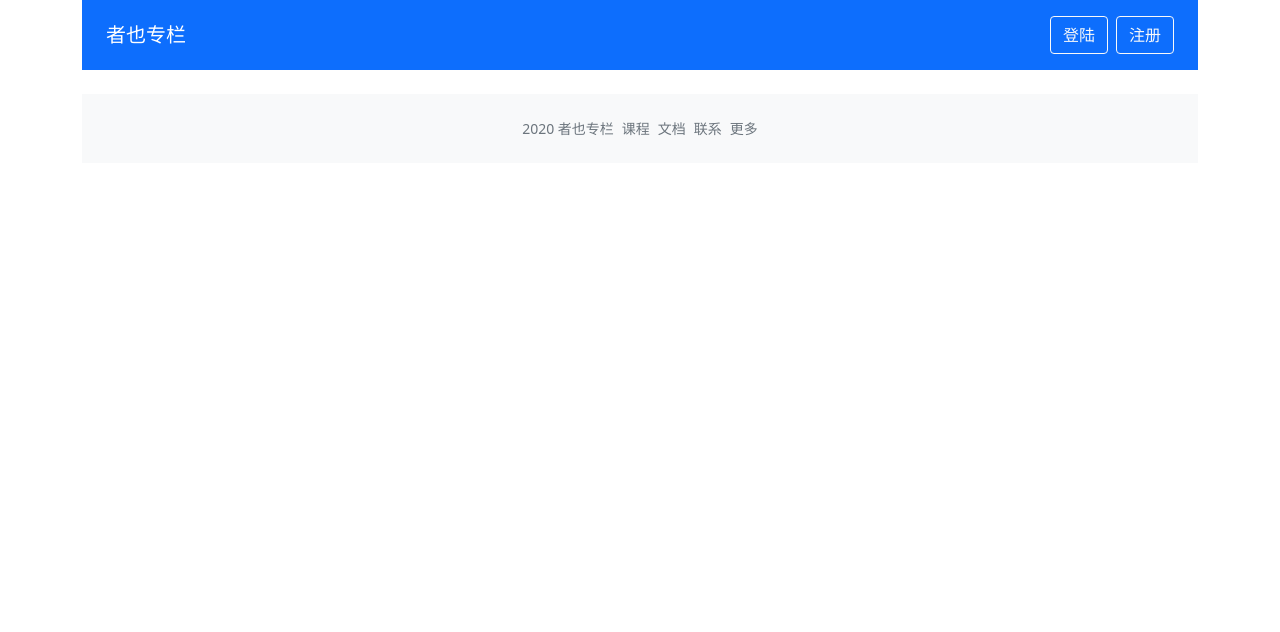
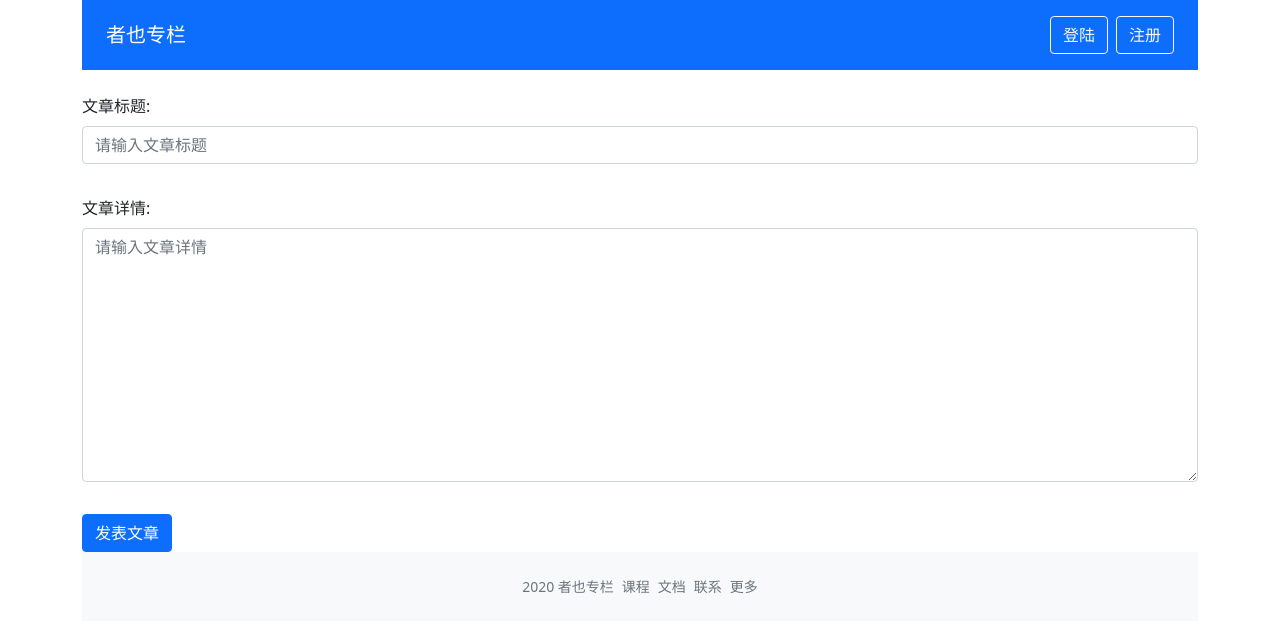
Before and after one commit to Nicolana/zheye, a Vue app: page /create in a window 1280 px wide. Shown: the top 632 px of the page. Built offline with nearby package versions, Linux system fonts and the light colour scheme.

Commit message:
commit store function

```diff
--- a/package.json
+++ b/package.json
@@ -11,7 +11,8 @@
     "bootstrap": "^5.0.0-beta2",
     "mitt": "^2.1.0",
     "vue": "^3.0.0",
-    "vue-router": "4"
+    "vue-router": "4",
+    "vuex": "^4.0.0"
   },
   "devDependencies": {
     "@typescript-eslint/eslint-plugin": "^4.18.0",
--- a/src/App.vue
+++ b/src/App.vue
@@ -17,15 +17,11 @@
 </template>
 
 <script lang="ts">
-import { defineComponent } from 'vue'
+import { computed, defineComponent } from 'vue'
+import { useStore } from 'vuex'
 import 'bootstrap/dist/css/bootstrap.min.css'
-import GlobalHeader, { UserProps } from './components/GlobalHeader.vue'
-
-const currentUser:UserProps = {
-  isLogin: false,
-  name: 'Nicolana',
-  id: 1231
-}
+import GlobalHeader from './components/GlobalHeader.vue'
+import { GlobalDataProps } from './store/types'
 
 export default defineComponent({
   name: 'App',
@@ -33,12 +29,14 @@ export default defineComponent({
     GlobalHeader
   },
   setup () {
+    const store = useStore<GlobalDataProps>()
+    const currentUser = computed(() => store.state.user)
     const onFormSubmit = (result: boolean) => {
       console.log('1234', result)
     }
 
     return {
-      currentUser: currentUser,
+      currentUser,
       onFormSubmit
     }
   }
--- a/src/components/GlobalHeader.vue
+++ b/src/components/GlobalHeader.vue
@@ -17,7 +17,7 @@
     </ul>
     <ul v-else class="list-inline mb-0">
       <dropdown :title="`你好 ${user.name}`">
-        <dropdown-item><a href="#" class="dropdown-item">新建文章</a></dropdown-item>
+        <dropdown-item><router-link to="/create" class="dropdown-item">新建文章</router-link></dropdown-item>
         <dropdown-item :disabled="true"><a href="#" class="dropdown-item">编辑资料</a></dropdown-item>
         <dropdown-item><a href="#" class="dropdown-item">退出登录</a></dropdown-item>
       </dropdown>
@@ -47,6 +47,9 @@ export default defineComponent({
       type: Object as PropType<UserProps>,
       required: true
     }
+  },
+  setup () {
+    return {}
   }
 })
 </script>
--- a/src/components/ValidateInput.vue
+++ b/src/components/ValidateInput.vue
@@ -1,13 +1,23 @@
 <template>
 <div class="validate-input-container pb-3">
   <input type="text"
+    v-if="tag!=='textarea'"
     class="form-control"
     :value="inputRef.val"
     :class="{'is-invalid': inputRef.error}"
     @blur="validateInput"
     @input="updateValue"
     v-bind="$attrs"
-  >
+  />
+  <textarea type="text"
+    v-else
+    class="form-control"
+    :value="inputRef.val"
+    :class="{'is-invalid': inputRef.error}"
+    @blur="validateInput"
+    @input="updateValue"
+    v-bind="$attrs"
+   />
   <span v-if="inputRef.error" class="invalid-feedback">{{ inputRef.message }}</span>
 </div>
 </template>
@@ -23,13 +33,18 @@ interface RuleProp {
 }
 
 export type RulesProp = RuleProp[]
+export type TagType = 'input' | 'textarea'
 export default defineComponent({
   name: 'ValidateInput',
   props: {
     rules: {
       type: Array as PropType<RulesProp>
     },
-    modelValue: String
+    modelValue: String,
+    tag: {
+      type: String as PropType<TagType>,
+      default: 'input'
+    }
   },
   inheritAttrs: false,
   setup (props, context) {
--- /dev/null
+++ b/src/store/index.ts
@@ -0,0 +1,42 @@
+import { routerKey } from 'vue-router'
+import { createStore } from 'vuex'
+import { testColumns, testPosts } from './testData'
+import { ColumnProps, PostProps } from './types'
+
+interface UserProps {
+  isLogin: boolean;
+  name?: string;
+  id?: number;
+  columnId?: number;
+}
+export interface GlobalDataProps {
+  columns: ColumnProps[];
+  posts: PostProps[];
+  user: UserProps;
+}
+
+const store = createStore<GlobalDataProps>({
+  state: {
+    columns: testColumns,
+    posts: testPosts,
+    user: { isLogin: false, name: '', columnId: 1 }
+  },
+  mutations: {
+    login (state) {
+      state.user = { ...state.user, isLogin: true, name: 'viking' }
+    },
+    createPost (state, newPost) {
+      state.posts.push(newPost)
+    }
+  },
+  getters: {
+    getColumnById: (state) => (id: number) => {
+      return state.columns.find(c => c._id === id)
+    },
+    getPostsByCid: (state) => (id: number) => {
+      return state.posts.filter(post => post._id === id)
+    }
+  }
+})
+
+export default store
--- /dev/null
+++ b/src/store/testData.ts
@@ -0,0 +1,61 @@
+import { ColumnProps, PostProps, UserProps } from './types'
+
+export const testColumns: ColumnProps[] = [
+  {
+    _id: 1,
+    title: 'test1的专栏',
+    description: '这是的test1专栏，有一段非常有意思的简介，可以更新一下欧',
+    avatar: {
+      url: 'http://vue-maker.oss-cn-hangzhou.aliyuncs.com/vue-marker/5ee22dd58b3c4520912b9470.jpg'
+      // url: 'http://vue-maker.oss-cn-hangzhou.aliyuncs.com/vue-marker/5ee22dd58b3c4520912b9470.jpg?x-oss-process=image/resize,m_pad,h_100,w_100'
+    }
+  },
+  {
+    _id: 2,
+    title: 'test2的专栏',
+    description: '这是的test2专栏，有一段非常有意思的简介，可以更新一下欧'
+    // avatar: 'http://vue-maker.oss-cn-hangzhou.aliyuncs.com/vue-marker/5ee22dd58b3c4520912b9470.jpg?x-oss-process=image/resize,m_pad,h_100,w_100'
+  },
+  {
+    _id: 3,
+    title: 'test3的专栏',
+    description: '这是的test3专栏，有一段非常有意思的简介，可以更新一下欧'
+  },
+  {
+    _id: 4,
+    title: 'test4的专栏',
+    description: '这是的test4专栏，有一段非常有意思的简介，可以更新一下欧'
+  }
+]
+
+export const testPosts: PostProps[] = [
+  {
+    _id: 1,
+    title: '这是我的第一篇文章',
+    content: '这是的test1专栏，有一段非常有意思的简介，可以更新一下欧',
+    // image: 'http://vue-maker.oss-cn-hangzhou.aliyuncs.com/vue-marker/5ee22dd58b3c4520912b9470.jpg?x-oss-process=image/resize,m_pad,h_100,w_100',
+    createdAt: '2020-06-11 10:34:22',
+    columnId: 1
+  },
+  {
+    _id: 2,
+    title: '这是我的第一篇文章',
+    content: '这是的test1专栏，有一段非常有意思的简介，可以更新一下欧',
+    createdAt: '2020-06-11 10:34:22',
+    columnId: 1
+  },
+  {
+    _id: 3,
+    title: '这是我的第一篇文章',
+    content: '这是的test1专栏，有一段非常有意思的简介，可以更新一下欧',
+    createdAt: '2020-06-11 10:34:22',
+    columnId: 1
+  }
+]
+
+export const currentUser: UserProps = {
+  isLogin: false
+  // nickName: 'viking',
+  // _id: 'v_123',
+  // column: '1'
+}
--- /dev/null
+++ b/src/store/types.ts
@@ -0,0 +1,35 @@
+export interface UserProps {
+  isLogin: boolean;
+  _id?: number;
+  nickName?: string;
+  columnId?: number;
+}
+
+export interface ImageProps {
+  _id?: string;
+  url?: string;
+  fitUrl?: string;
+  createdAt?: string;
+}
+
+export interface ColumnProps {
+  _id: number;
+  title: string;
+  description: string;
+  avatar?: ImageProps
+}
+
+export interface PostProps {
+  _id: number;
+  title: string;
+  image?: ImageProps | string;
+  content?: string;
+  columnId: number;
+  createdAt?: string;
+}
+
+export interface GlobalDataProps {
+  columns: ColumnProps[];
+  posts: PostProps[];
+  user: UserProps;
+}
--- /dev/null
+++ b/src/views/Create.vue
@@ -0,0 +1,80 @@
+<template>
+  <validate-form @form-submit="onFormSubmit">
+    <div class="mb-3">
+      <label class="form-label">文章标题: </label>
+      <validate-input
+      type="text"
+      placeholder="请输入文章标题"
+      v-model="titleVal"
+      :rules="titleRules"
+      ></validate-input>
+    </div>
+    <div class="mb-3">
+      <label class="form-label">文章详情: </label>
+      <validate-input
+      type="text"
+      tag="textarea"
+      rows="10"
+      placeholder="请输入文章详情"
+      :rules="contentRules"
+      v-model="contentVal"
+      ></validate-input>
+    </div>
+    <template #submit>
+      <button class="btn btn-primary btn-large">发表文章</button>
+    </template>
+  </validate-form>
+</template>
+
+<script lang="ts">
+import ValidateForm from '../components/ValidateForm.vue'
+import ValidateInput, { RulesProp } from '../components/ValidateInput.vue'
+import { useStore } from 'vuex'
+import { useRouter } from 'vue-router'
+import { defineComponent, ref } from 'vue'
+import { GlobalDataProps, PostProps } from '../store/types'
+
+export default defineComponent({
+  components: {
+    ValidateForm,
+    ValidateInput
+  },
+  setup () {
+    const titleVal = ref('')
+    const contentVal = ref('')
+    const titleRules: RulesProp = [
+      { type: 'required', message: '请输入文章标题' }
+    ]
+    const contentRules: RulesProp = [
+      { type: 'required', message: '请输入文章详情' }
+    ]
+    const router = useRouter()
+    const store = useStore<GlobalDataProps>()
+
+    const onFormSubmit = (result: boolean | undefined) => {
+      if (result as boolean && result) {
+        const { columnId } = store.state.user
+        if (columnId) {
+          const newPost: PostProps = {
+            _id: new Date().getTime(),
+            title: titleVal.value,
+            content: contentVal.value,
+            columnId,
+            createdAt: new Date().toLocaleString()
+          }
+          store.commit('createPost', newPost)
+          router.push({ name: 'column', params: { id: columnId } })
+        }
+      }
+    }
+
+    return {
+      titleVal,
+      contentVal,
+      contentRules,
+      titleRules,
+      onFormSubmit
+    }
+  }
+})
+</script>
--- a/src/views/Home.vue
+++ b/src/views/Home.vue
@@ -5,47 +5,20 @@
 </template>
 
 <script lang="ts">
-import { defineComponent } from 'vue'
+import { computed, defineComponent } from 'vue'
 import ColumnList, { ColumnProps } from '../components/ColumnList.vue'
-
-const testData: ColumnProps[] = [
-  {
-    id: 1,
-    title: 'test1的专栏',
-    description: '这是的test1专栏，有一段非常有意思的简介，可以更新一下欧',
-    avatar: 'http://vue-maker.oss-cn-hangzhou.aliyuncs.com/vue-marker/5ee22dd58b3c4520912b9470.jpg?x-oss-process=image/resize,m_pad,h_100,w_100'
-  },
-  {
-    id: 2,
-    title: 'test2的专栏',
-    description: '这是的test2专栏，有一段非常有意思的简介，可以更新一下欧',
-    avatar: 'http://vue-maker.oss-cn-hangzhou.aliyuncs.com/vue-marker/5ee22dd58b3c4520912b9470.jpg?x-oss-process=image/resize,m_pad,h_100,w_100'
-  },
-  {
-    id: 3,
-    title: 'test3的专栏',
-    description: '这是的test3专栏，有一段非常有意思的简介，可以更新一下欧',
-    avatar: 'http://vue-maker.oss-cn-hangzhou.aliyuncs.com/vue-marker/5ee22dd58b3c4520912b9470.jpg?x-oss-process=image/resize,m_pad,h_100,w_100'
-  },
-  {
-    id: 4,
-    title: 'test4的专栏',
-    description: '这是的test4专栏，有一段非常有意思的简介，可以更新一下欧',
-    avatar: 'http://vue-maker.oss-cn-hangzhou.aliyuncs.com/vue-marker/5ee22dd58b3c4520912b9470.jpg?x-oss-process=image/resize,m_pad,h_100,w_100'
-  },
-  {
-    id: 5,
-    title: 'test5的专栏',
-    description: '这是的test5专栏，有一段非常有意思的简介，可以更新一下欧'
-    // avatar: 'http://vue-maker.oss-cn-hangzhou.aliyuncs.com/vue-marker/5ee22dd58b3c4520912b9470.jpg?x-oss-process=image/resize,m_pad,h_100,w_100'
-  }
-]
+import { useStore } from 'vuex'
+import { GlobalDataProps } from '../store/types'
 
 export default defineComponent({
   components: {
     ColumnList
   },
   setup () {
+    const store = useStore<GlobalDataProps>()
+    const testData = computed(() => {
+      return store.state.posts
+    })
     return {
       list: testData
     }
--- a/src/views/Login.vue
+++ b/src/views/Login.vue
@@ -13,13 +13,14 @@
 <script lang="ts">
 import { defineComponent, ref } from 'vue'
 import { useRouter } from 'vue-router'
+import { useStore } from 'vuex'
 import ValidateForm from '../components/ValidateForm.vue'
 import ValidateInput, { RulesProp } from '../components/ValidateInput.vue'
 
 export default defineComponent({
+  name: 'Login',
   components: { ValidateForm, ValidateInput },
   setup () {
-    const router = useRouter()
     const emailVal = ref('')
     const passwordVal = ref('')
     const emailRules: RulesProp = [
@@ -29,9 +30,15 @@ export default defineComponent({
     const passwordRules: RulesProp = [
       { type: 'required', message: '请输入密码' }
     ]
+
+    const store = useStore()
+    const router = useRouter()
+
     const onFormSubmit = (result: boolean | undefined) => {
       if (result as boolean && result) {
-        router.push({ name: 'column', params: { id: 1213 } })
+        store.commit('login')
+        router.push('/')
+        // router.push({ name: 'column', params: { id: 1213 } })
       }
     }
     return {
```
Also changed, not shown: src/main.ts (+8 -0 lines), 1 other file (tests, documents, lock files or other folders).
